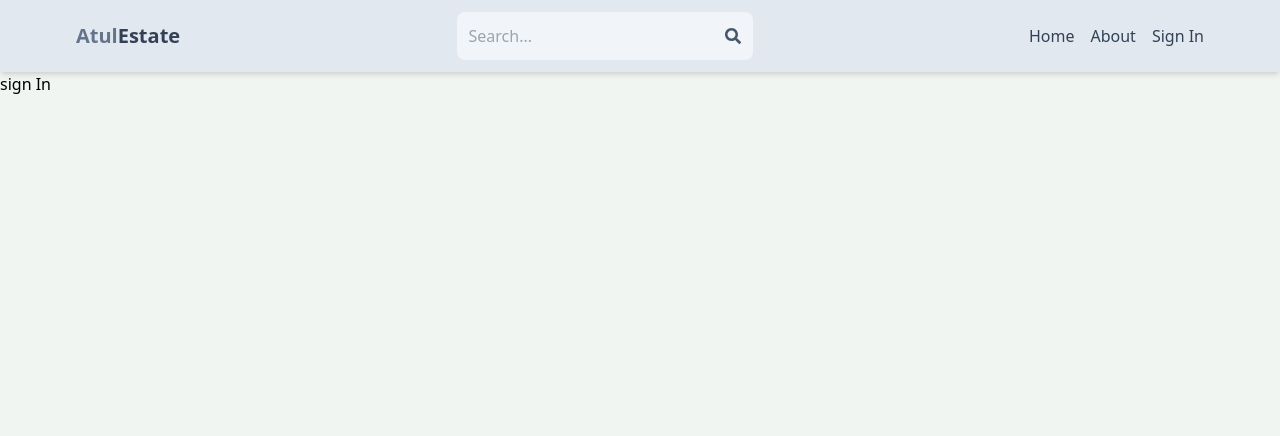
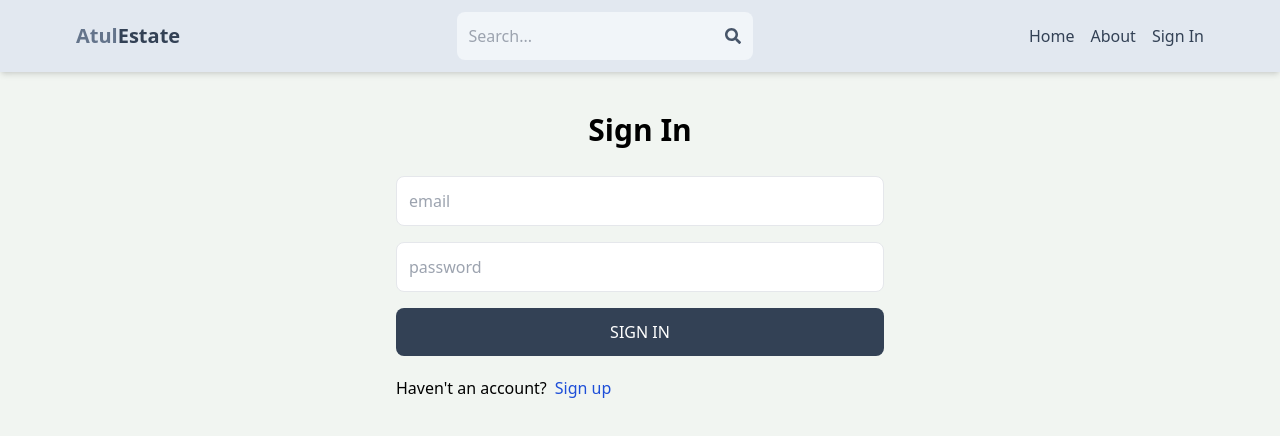
Before and after one commit to ATULYADAVpro/react-project-estate, a React (Vite) app in the folder client/: page /sign-in in a window 1280 px wide. Shown: the top 436 px of the page. Built offline with nearby package versions, Linux system fonts and the light colour scheme.

Commit message:
signIn functionalty and components

```diff
--- a/client/src/Pages/SignIn.jsx
+++ b/client/src/Pages/SignIn.jsx
@@ -1,9 +1,64 @@
-import React from 'react'
+import React, { useState } from 'react'
+import { Link, useNavigate } from 'react-router-dom'
 
 export default function SignIn() {
+  const [formData, setFormData] = useState({})
+  const [error, setError] = useState(null);
+  const [loading, setLoading] = useState(false)
+  const navigate = useNavigate();
+
+  function handleChange(e) {
+    setFormData({
+      ...formData, [e.target.id]: e.target.value,
+    })
+  }
+
+
+  async function handleSubmit(e) {
+    e.preventDefault();
+    setLoading(true)
+
+    try {
+      const res = await fetch('/api/auth/signin', {
+        method: 'POST',
+        headers: {
+          'Content-Type': 'application/json',
+        },
+        body: JSON.stringify(formData),
+      })
+
+      const data = await res.json();
+      if (data.success === false) {
+        setError(data.message);
+        setLoading(false);
+        return;
+      }
+      setLoading(false)
+      setError(null)
+      navigate('/');
+    } catch (error) {
+      setError(data.message);
+      setLoading(false);
+    }
+
+
+  }
   return (
-    <div>
-      sign In
+    <div className='p-3 max-w-lg mx-auto'>
+      <h1 className='text-3xl text-center font-semibold my-7'>Sign In</h1>
+      <form className='flex flex-col gap-4' onSubmit={handleSubmit}>
+        {/* <input type="text" placeholder='username' className='border p-3 rounded-lg' id='username' onChange={handleChange} /> */}
+        <input type="email" placeholder='email' className='border p-3 rounded-lg' id='email' onChange={handleChange} />
+        <input type="password" placeholder='password' className='border p-3 rounded-lg' id='password' onChange={handleChange} />
+        <button disabled={loading} className='bg-slate-700 text-white p-3 rounded-lg uppercase hover:opacity-95 disabled:opacity-80'> {loading ? "loading..." : "Sign In"}</button>
+      </form>
+      <div className="flex gap-2 mt-5">
+        <p>Haven't an account?</p>
+        <Link to={'/sign-up'}>
+          <span className='text-blue-700'>Sign up</span>
+        </Link>
+      </div>
+      {error && <p className='text-red-500 mt-5'>{error}</p>}
     </div>
   )
 }
```
Also changed, not shown: 1 other file (tests, documents, lock files or other folders).
